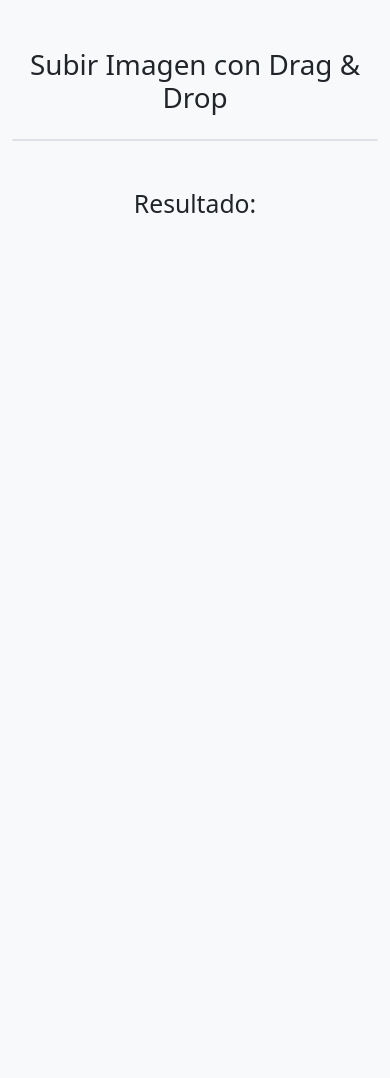
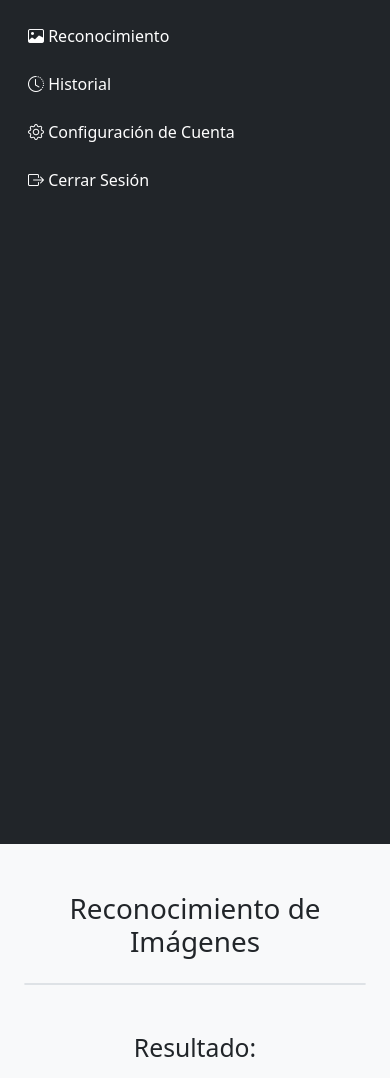
Before and after one commit to AlbertoCon/Desarrollo-tesis, a Django app: page / in a window 390 px wide. Before the commit the page ends 213 px from the top, so only its background shows below. Run offline with Django 5.2, Linux system fonts and the light colour scheme; some libraries are stand-ins or nearby versions.

Commit message:
Nav bar y otros htmls implementados

```diff
--- /dev/null
+++ b/myapp/templates/base.html
@@ -0,0 +1,54 @@
+<!DOCTYPE html>
+<html lang="en">
+<head>
+    <meta charset="UTF-8">
+    <meta name="viewport" content="width=device-width, initial-scale=1.0">
+    <title>Sistema de Reconocimiento</title>
+    <link href="https://cdn.jsdelivr.net/npm/bootstrap@5.3.0/dist/css/bootstrap.min.css" rel="stylesheet">
+    <link rel="stylesheet" href="https://cdnjs.cloudflare.com/ajax/libs/bootstrap-icons/1.10.0/font/bootstrap-icons.min.css">
+    <link rel="stylesheet" href="https://cdnjs.cloudflare.com/ajax/libs/dropzone/5.9.3/dropzone.min.css">
+</head>
+<body class="bg-light">
+
+    <div class="container-fluid">
+        <div class="row">
+            <!-- Navbar lateral -->
+            <nav id="sidebarMenu" class="col-md-3 col-lg-2 d-md-block bg-dark sidebar vh-100">
+                <div class="position-sticky pt-3">
+                    <ul class="nav flex-column">
+                        <li class="nav-item mb-2">
+                            <a class="nav-link active text-white" href="{% url 'cargar_imagen' %}">
+                                <i class="bi bi-image"></i> Reconocimiento
+                            </a>
+                        </li>
+                        <li class="nav-item mb-2">
+                            <a class="nav-link text-white" href="{% url 'historial' %}">
+                                <i class="bi bi-clock-history"></i> Historial
+                            </a>
+                        </li>
+                        <li class="nav-item mb-2">
+                            <a class="nav-link text-white" href="{% url 'configuracion' %}">
+                                <i class="bi bi-gear"></i> Configuración de Cuenta
+                            </a>
+                        </li>
+                        <li class="nav-item">
+                            <a class="nav-link text-white" href="#">
+                                <i class="bi bi-box-arrow-right"></i> Cerrar Sesión
+                            </a>
+                        </li>
+                    </ul>
+                </div>
+            </nav>
+
+            <!-- Contenido central -->
+            <main class="col-md-9 ms-sm-auto col-lg-10 px-md-4">
+                {% block content %}
+                <!-- Aquí irá el contenido específico de cada vista -->
+                {% endblock %}
+            </main>
+        </div>
+    </div>
+
+    <script src="https://cdn.jsdelivr.net/npm/bootstrap@5.3.0/dist/js/bootstrap.bundle.min.js"></script>
+</body>
+</html>
--- a/myapp/templates/cargar_imagen.html
+++ b/myapp/templates/cargar_imagen.html
@@ -1,15 +1,8 @@
-<!DOCTYPE html>
-<html lang="en">
-<head>
-    <meta charset="UTF-8">
-    <meta name="viewport" content="width=device-width, initial-scale=1.0">
-    <title>Cargar Imagen</title>
-    <link href="https://cdn.jsdelivr.net/npm/bootstrap@5.3.0/dist/css/bootstrap.min.css" rel="stylesheet">
-    <link rel="stylesheet" href="https://cdnjs.cloudflare.com/ajax/libs/dropzone/5.9.3/dropzone.min.css">
-</head>
-<body class="bg-light">
+{% extends 'base.html' %}
+
+{% block content %}
     <div class="container mt-5">
-        <h1 class="text-center mb-4">Subir Imagen con Drag & Drop</h1>
+        <h1 class="text-center mb-4">Reconocimiento de Imágenes</h1>
 
         <div class="row justify-content-center">
             <div class="col-md-6">
@@ -36,11 +29,9 @@
             <div class="text-center mt-3">
                 <button id="btn-reset" class="btn btn-primary d-none">Hacer Otro Análisis</button>
             </div>
-
         </div>
     </div>
 
-    <script src="https://cdn.jsdelivr.net/npm/bootstrap@5.3.0/dist/js/bootstrap.bundle.min.js"></script>
     <script src="https://cdnjs.cloudflare.com/ajax/libs/dropzone/5.9.3/dropzone.min.js"></script>
 
     <script>
@@ -64,60 +55,43 @@
                             ? "Inteligencia Artificial"
                             : "Auténtico";
 
-                // Mostrar los valores obtenidos en la tarjeta
-                document.getElementById('veredicto-texto').textContent = `Veredicto: ${resultadoApi.report.verdict}`;
+                        document.getElementById('veredicto-texto').textContent = `Veredicto: ${veredicto}`;
                         document.getElementById('ai-detectado').textContent = resultadoApi.report.ai.is_detected ? 'Sí' : 'No';
                         document.getElementById('humano-detectado').textContent = resultadoApi.report.human.is_detected ? 'Sí' : 'No';
                         document.getElementById('quality-version').textContent = resultadoApi.facets.quality.version;
                         document.getElementById('nsfw-detectado').textContent = resultadoApi.facets.nsfw.is_detected ? 'Sí' : 'No';
 
-                // Mostrar la tarjeta
-                const resultadoCard = document.getElementById('resultado-card');
-                resultadoCard.classList.remove('d-none');
+                        document.getElementById('resultado-card').classList.remove('d-none');
                     } catch (error) {
                         console.error("Error al procesar la respuesta:", error);
-                const resultadoTexto = document.getElementById('veredicto-texto');
-                resultadoTexto.textContent = "Error al procesar.";
+                        document.getElementById('veredicto-texto').textContent = "Error al procesar.";
                     }
                 });
 
                 this.on("error", function (file, response) {
                     console.error("Error al subir:", response);
-            const resultadoTexto = document.getElementById('veredicto-texto');
-            resultadoTexto.textContent = "Error al subir la imagen.";
+                    document.getElementById('veredicto-texto').textContent = "Error al subir la imagen.";
                 });
             }
         });
 
         document.getElementById('btn-reset').addEventListener('click', function () {
-    // Ocultar la tarjeta de resultados
             const resultadoCard = document.getElementById('resultado-card');
             resultadoCard.classList.add('d-none');
 
-    // Limpiar los textos
             document.getElementById('veredicto-texto').textContent = '';
             document.getElementById('ai-detectado').textContent = '';
             document.getElementById('humano-detectado').textContent = '';
             document.getElementById('quality-version').textContent = '';
             document.getElementById('nsfw-detectado').textContent = '';
 
-    // Ocultar el botón de reinicio
             this.classList.add('d-none');
-
-    // Permitir otro análisis (reseteando Dropzone si es necesario)
             dropzone.removeAllFiles(true);
         });
 
         dropzone.on("success", function (file, response) {
-    // Mostrar la tarjeta y el botón de reinicio al recibir la respuesta
-    const resultadoCard = document.getElementById('resultado-card');
-    resultadoCard.classList.remove('d-none');
-
-    const btnReset = document.getElementById('btn-reset');
-    btnReset.classList.remove('d-none');
+            document.getElementById('resultado-card').classList.remove('d-none');
+            document.getElementById('btn-reset').classList.remove('d-none');
         });
-
-
     </script>
-</body>
-</html>
+{% endblock %}
--- /dev/null
+++ b/myapp/templates/configuracion.html
@@ -0,0 +1,6 @@
+{% extends 'base.html' %}
+
+{% block content %}
+    <h1 class="mt-5 text-center">Configuración de Cuenta</h1>
+    <p class="text-center">Aquí podrás configurar tu cuenta y preferencias.</p>
+{% endblock %}
--- /dev/null
+++ b/myapp/templates/historial.html
@@ -0,0 +1,6 @@
+{% extends 'base.html' %}
+
+{% block content %}
+    <h1 class="mt-5 text-center">Historial de Análisis</h1>
+    <p class="text-center">Aquí podrás ver un historial de todas las imágenes analizadas.</p>
+{% endblock %}
--- a/myapp/urls.py
+++ b/myapp/urls.py
@@ -1,7 +1,9 @@
 # myapp/urls.py
 from django.urls import path
-from .views import cargar_imagen
+from .views import cargar_imagen, historial, configuracion
 
 urlpatterns = [
     path('', cargar_imagen, name='cargar_imagen'),
+    path('historial/', historial, name='historial'),
+    path('configuracion/', configuracion, name='configuracion'),
 ]
--- a/myapp/views.py
+++ b/myapp/views.py
@@ -69,3 +69,11 @@
 
     # Devuelve la respuesta decodificada
     return data.decode("utf-8")
+
+
+
+def historial(request):
+    return render(request, 'historial.html')
+
+def configuracion(request):
+    return render(request, 'configuracion.html')
```
Also changed, not shown: db.sqlite3. Lines whose indentation alone changed are shown as unchanged.
